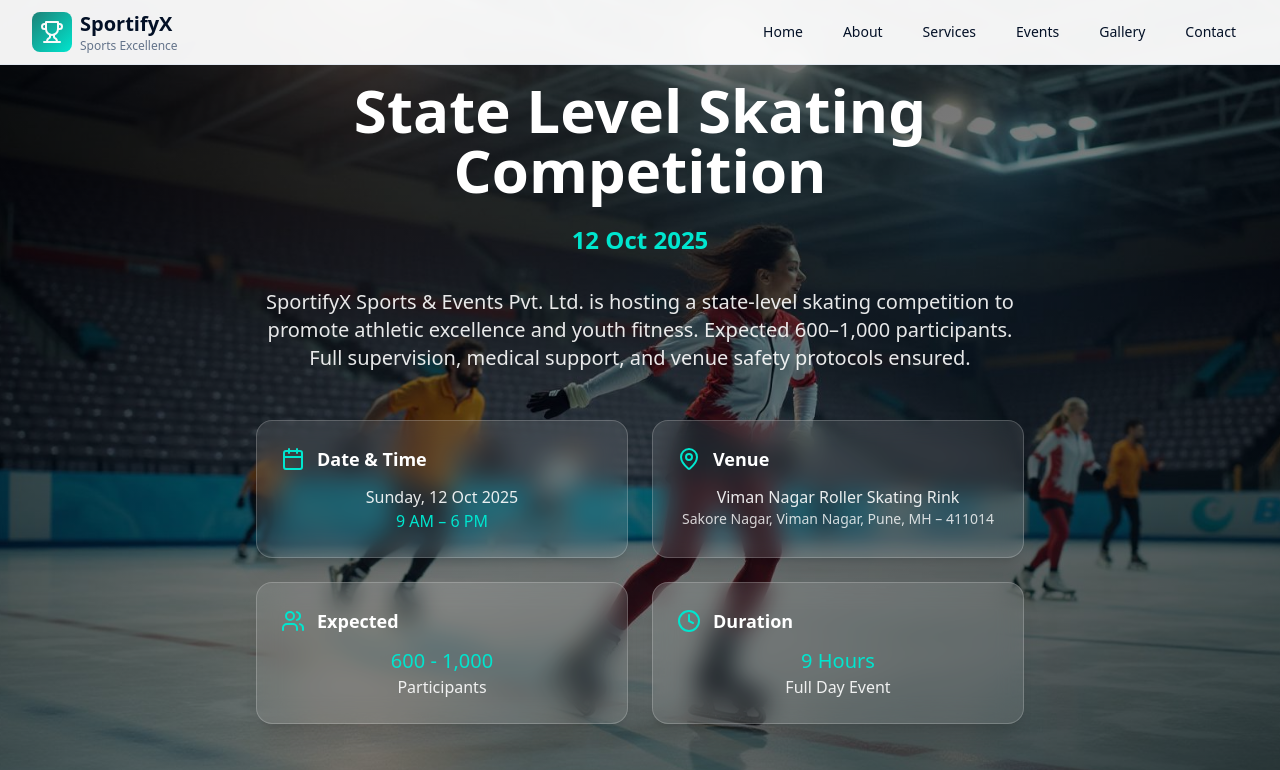
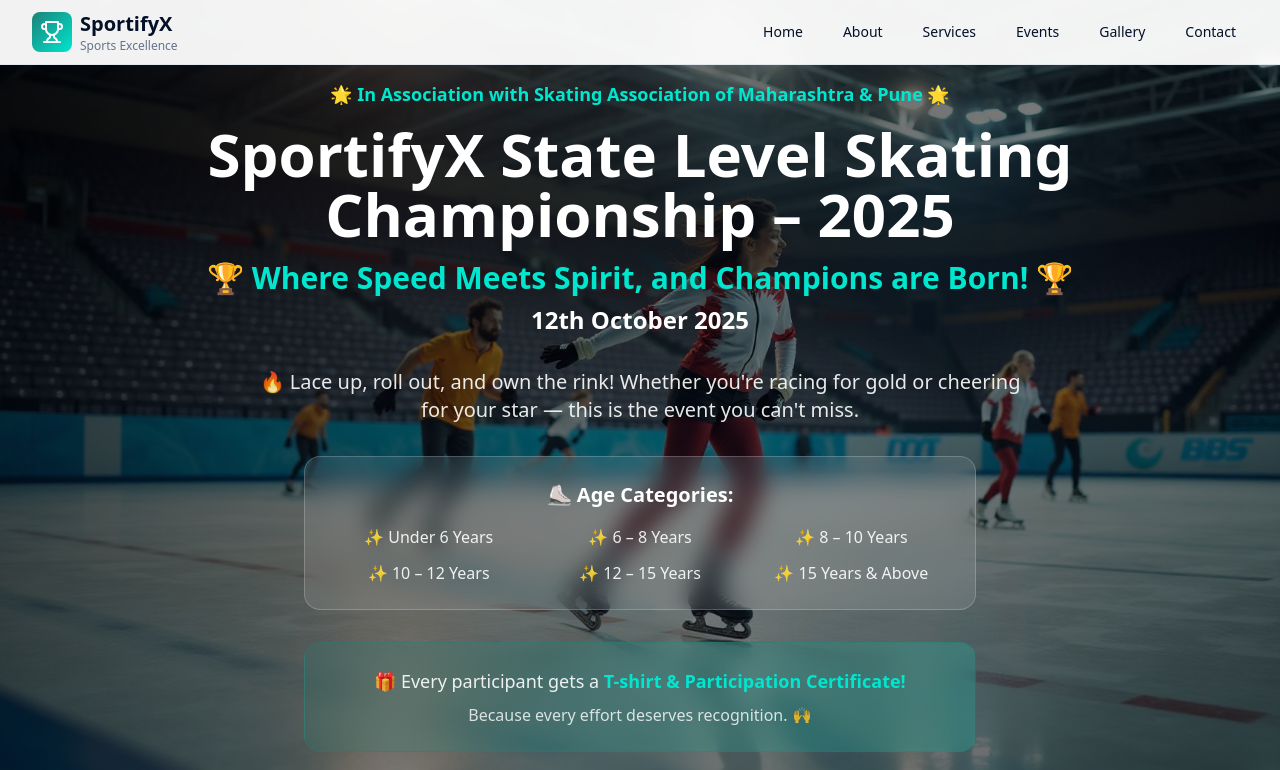
Before and after one commit to srkade/sportifyx-genesis-web, a React (Vite) app: page /events in a window 1280 px wide. Shown: the top 770 px of the page. Built offline with nearby package versions, Linux system fonts and the light colour scheme.

Commit message:
Update event page details

```diff
--- a/src/components/SkatingEventSection.tsx
+++ b/src/components/SkatingEventSection.tsx
@@ -1,6 +1,6 @@
 import { motion } from 'framer-motion';
 import { Button } from '@/components/ui/button';
-import { Calendar, MapPin, Clock, Users } from 'lucide-react';
+import { Calendar, MapPin, Clock } from 'lucide-react';
 import skatingHero from '@/assets/skating-event-hero.jpg';
 
 const SkatingEventSection = () => {
@@ -23,23 +23,42 @@ const SkatingEventSection = () => {
           transition={{ duration: 0.8 }}
           className="max-w-4xl mx-auto text-center"
         >
+          {/* Association Badge */}
+          <motion.div
+            initial={{ opacity: 0, y: 30 }}
+            animate={{ opacity: 1, y: 0 }}
+            transition={{ duration: 0.8, delay: 0.1 }}
+            className="text-primary-glow font-semibold mb-4 text-lg"
+          >
+            🌟 In Association with Skating Association of Maharashtra & Pune 🌟
+          </motion.div>
+
           {/* Main Headline */}
           <motion.h1
             initial={{ opacity: 0, y: 30 }}
             animate={{ opacity: 1, y: 0 }}
             transition={{ duration: 0.8, delay: 0.2 }}
-            className="text-4xl md:text-6xl font-bold text-white mb-6 leading-tight"
+            className="text-4xl md:text-6xl font-bold text-white mb-4 leading-tight"
           >
-            State Level Skating Competition
+            SportifyX State Level Skating Championship – 2025
           </motion.h1>
 
           <motion.div
             initial={{ opacity: 0, y: 30 }}
             animate={{ opacity: 1, y: 0 }}
             transition={{ duration: 0.8, delay: 0.3 }}
-            className="text-xl md:text-2xl text-primary-glow font-semibold mb-8"
+            className="text-2xl md:text-3xl text-primary-glow font-bold mb-2"
           >
-            12 Oct 2025
+            🏆 Where Speed Meets Spirit, and Champions are Born! 🏆
+          </motion.div>
+
+          <motion.div
+            initial={{ opacity: 0, y: 30 }}
+            animate={{ opacity: 1, y: 0 }}
+            transition={{ duration: 0.8, delay: 0.35 }}
+            className="text-xl md:text-2xl text-white font-semibold mb-8"
+          >
+            12th October 2025
           </motion.div>
 
           {/* Description */}
@@ -47,10 +66,41 @@ const SkatingEventSection = () => {
             initial={{ opacity: 0, y: 30 }}
             animate={{ opacity: 1, y: 0 }}
             transition={{ duration: 0.8, delay: 0.4 }}
-            className="text-lg md:text-xl text-white/90 mb-12 max-w-3xl mx-auto leading-relaxed"
+            className="text-lg md:text-xl text-white/90 mb-8 max-w-3xl mx-auto leading-relaxed"
           >
-            SportifyX Sports & Events Pvt. Ltd. is hosting a state-level skating competition to promote athletic excellence and youth fitness. Expected 600–1,000 participants. Full supervision, medical support, and venue safety protocols ensured.
+            🔥 Lace up, roll out, and own the rink! Whether you're racing for gold or cheering for your star — this is the event you can't miss.
           </motion.p>
+
+          {/* Age Categories */}
+          <motion.div
+            initial={{ opacity: 0, y: 30 }}
+            animate={{ opacity: 1, y: 0 }}
+            transition={{ duration: 0.8, delay: 0.45 }}
+            className="bg-white/10 backdrop-blur-md rounded-2xl p-6 border border-white/20 mb-8 max-w-2xl mx-auto"
+          >
+            <h3 className="text-white font-bold text-xl mb-4">⛸ Age Categories:</h3>
+            <div className="grid grid-cols-2 md:grid-cols-3 gap-3 text-white/90">
+              <div className="text-center">✨ Under 6 Years</div>
+              <div className="text-center">✨ 6 – 8 Years</div>
+              <div className="text-center">✨ 8 – 10 Years</div>
+              <div className="text-center">✨ 10 – 12 Years</div>
+              <div className="text-center">✨ 12 – 15 Years</div>
+              <div className="text-center">✨ 15 Years & Above</div>
+            </div>
+          </motion.div>
+
+          {/* Participation Benefits */}
+          <motion.div
+            initial={{ opacity: 0, y: 30 }}
+            animate={{ opacity: 1, y: 0 }}
+            transition={{ duration: 0.8, delay: 0.47 }}
+            className="bg-gradient-to-r from-primary/20 to-primary-glow/20 backdrop-blur-md rounded-2xl p-6 border border-primary/30 mb-12 max-w-2xl mx-auto"
+          >
+            <p className="text-white/90 text-lg text-center">
+              🎁 Every participant gets a <span className="text-primary-glow font-bold">T-shirt & Participation Certificate!</span>
+            </p>
+            <p className="text-white/80 text-center mt-2">Because every effort deserves recognition. 🙌</p>
+          </motion.div>
 
           {/* Event Details Grid */}
           <motion.div
@@ -65,8 +115,8 @@ const SkatingEventSection = () => {
                 <Calendar className="text-primary-glow" size={24} />
                 <h3 className="text-white font-semibold text-lg">Date & Time</h3>
               </div>
-              <p className="text-white/90">Sunday, 12 Oct 2025</p>
-              <p className="text-primary-glow font-medium">9 AM – 6 PM</p>
+              <p className="text-white/90">Sunday, 12th October 2025</p>
+              <p className="text-primary-glow font-medium">8 AM – 6 PM</p>
             </div>
 
             {/* Venue Card */}
@@ -75,18 +125,8 @@ const SkatingEventSection = () => {
                 <MapPin className="text-primary-glow" size={24} />
                 <h3 className="text-white font-semibold text-lg">Venue</h3>
               </div>
-              <p className="text-white/90">Viman Nagar Roller Skating Rink</p>
-              <p className="text-white/80 text-sm">Sakore Nagar, Viman Nagar, Pune, MH – 411014</p>
-            </div>
-
-            {/* Participants Card */}
-            <div className="bg-white/10 backdrop-blur-md rounded-2xl p-6 border border-white/20 hover:bg-white/15 transition-all duration-300 hover:scale-105 shadow-xl">
-              <div className="flex items-center gap-3 mb-3">
-                <Users className="text-primary-glow" size={24} />
-                <h3 className="text-white font-semibold text-lg">Expected</h3>
-              </div>
-              <p className="text-primary-glow font-medium text-xl">600 - 1,000</p>
-              <p className="text-white/90">Participants</p>
+              <p className="text-white/90">Viman Nagar Skating Rink</p>
+              <p className="text-white/80 text-sm">Pune, Maharashtra</p>
             </div>
 
             {/* Duration Card */}
@@ -95,7 +135,7 @@ const SkatingEventSection = () => {
                 <Clock className="text-primary-glow" size={24} />
                 <h3 className="text-white font-semibold text-lg">Duration</h3>
               </div>
-              <p className="text-primary-glow font-medium text-xl">9 Hours</p>
+              <p className="text-primary-glow font-medium text-xl">10 Hours</p>
               <p className="text-white/90">Full Day Event</p>
             </div>
           </motion.div>
@@ -105,14 +145,25 @@ const SkatingEventSection = () => {
             initial={{ opacity: 0, y: 30 }}
             animate={{ opacity: 1, y: 0 }}
             transition={{ duration: 0.8, delay: 0.6 }}
+            className="text-center"
           >
+            <p className="text-white/90 text-lg mb-4">
+              🎯 Limited slots available! Don't miss your chance to be part of history.
+            </p>
             <Button
               variant="sport"
               size="xl"
               className="text-xl px-12 py-6 font-bold transform hover:scale-110 transition-all duration-300"
+              asChild
             >
-              Register Now
+              <a href="https://sportifyx.in" target="_blank" rel="noopener noreferrer">
+                Register NOW
+              </a>
             </Button>
+            <p className="text-white/80 text-sm mt-4">
+              📸 Trophies, cheers, and unforgettable moments await.<br />
+              Let's roll into glory – the SportifyX way!
+            </p>
           </motion.div>
         </motion.div>
       </div>
```
